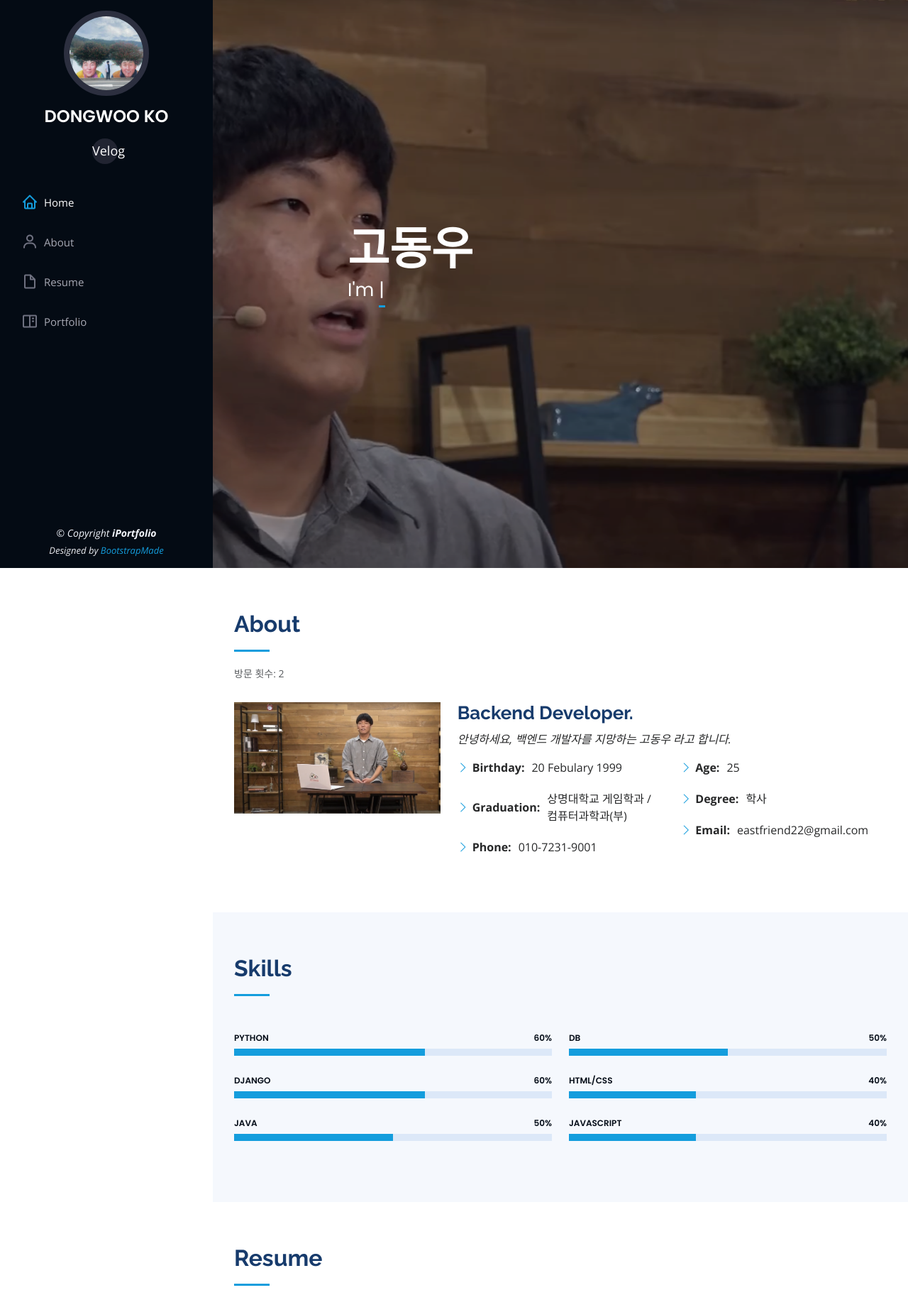
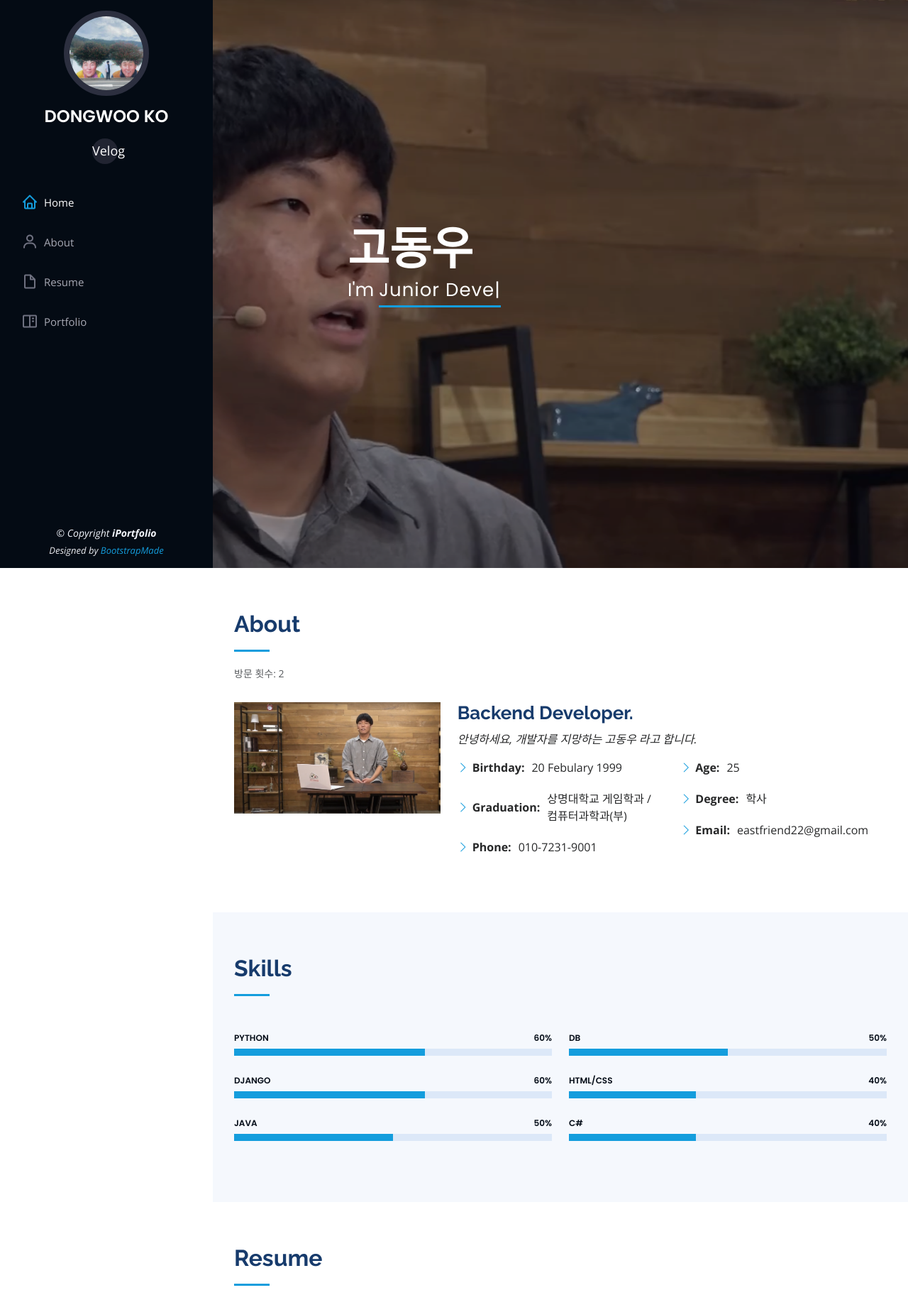
Before and after one commit to Ko-udon/AboutMe, a Django app: page / in a window 1280 px wide. Shown: the top 1831 px of the page at 71% size. Run offline with Django 5.2, Linux system fonts and the light colour scheme; tables that the repository leaves empty hold one stand-in row (values such as "Sample post"); some libraries are stand-ins or nearby versions.

Commit message:
🐛 fix: index.html 내용 수정

```diff
--- a/templates/index.html
+++ b/templates/index.html
@@ -75,7 +75,7 @@
   <section id="hero" class="d-flex flex-column justify-content-center align-items-center">
     <div class="hero-container" data-aos="fade-in">
       <h1>고동우</h1>
-      <p>I'm <span class="typed" data-typed-items="Junior Backend Developer"></span></p>
+      <p>I'm <span class="typed" data-typed-items="Junior Developer"></span></p>
 
     </div>
   </section><!-- End Hero -->
@@ -99,7 +99,7 @@
           <div class="col-lg-8 pt-4 pt-lg-0 content" data-aos="fade-left">
             <h3>Backend Developer.</h3>
             <p class="fst-italic">
-              안녕하세요, 백엔드 개발자를 지망하는 고동우 라고 합니다.
+              안녕하세요, 개발자를 지망하는 고동우 라고 합니다.
             </p>
             <div class="row">
               <div class="col-lg-6">
@@ -231,7 +231,7 @@
             </div>
 
             <div class="progress">
-              <span class="skill">JavaScript <i class="val">40%</i></span>
+              <span class="skill">C# <i class="val">40%</i></span>
               <div class="progress-bar-wrap">
                 <div class="progress-bar" role="progressbar" aria-valuenow="40" aria-valuemin="0" aria-valuemax="100"></div>
               </div>
@@ -259,7 +259,6 @@
             <h3 class="resume-title">Summary</h3>
             <div class="resume-item pb-0">
               <h4>고동우</h4>
-              <p><em>백엔드 웹 개발자를 꿈꾸고 있습니다. 백엔드와 관련된 교육을 수료하며 알고리즘, CS, 프로젝트를 경험하였습니다.</em></p>
               <ul>
                 <li>서울시 송파구 삼전동</li>
                 <li>010-7231-9001</li>
```
